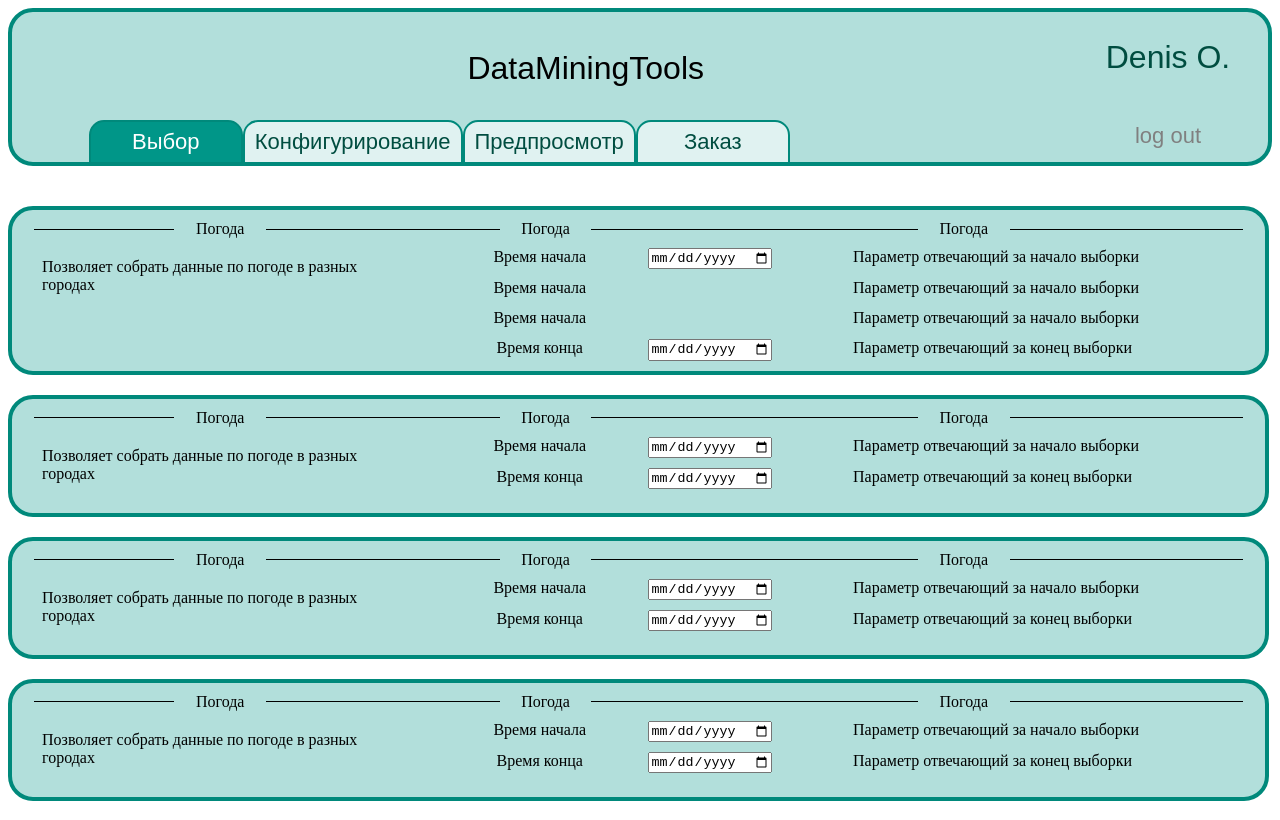
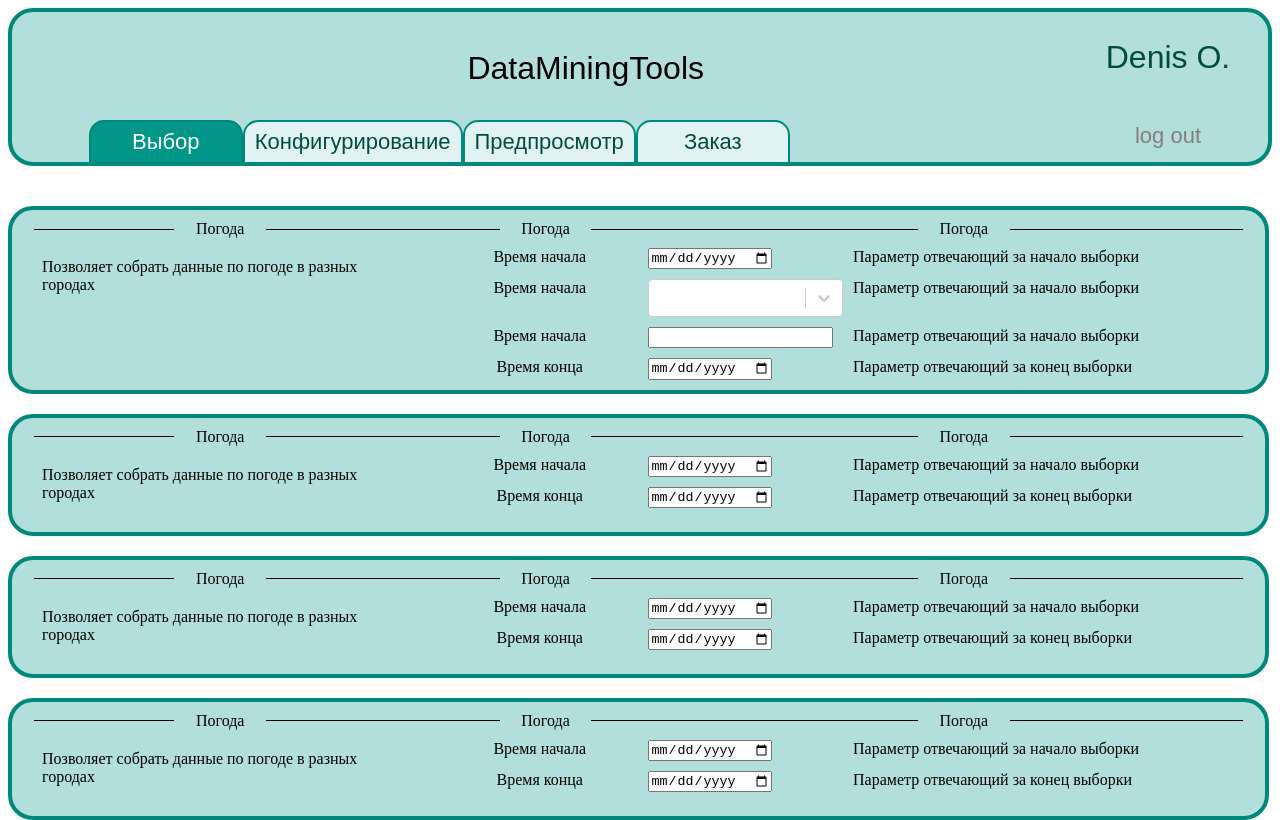
Before and after one commit to DeuSsd/dmt-web-server, a React (Create React App) app: page /apiselector/api-configure in a window 1280 px wide. Built offline with nearby package versions, Linux system fonts and the light colour scheme.

Commit message:
work on selectOne parameter in ConfigurationAPI

```diff
--- a/package.json
+++ b/package.json
@@ -15,6 +15,7 @@
     "react-redux": "^8.0.1",
     "react-router-dom": "^6.3.0",
     "react-scripts": "5.0.1",
+    "react-select": "^5.3.2",
     "react-validation": "^3.0.7",
     "sass": "^1.51.0",
     "validator": "^13.7.0",
--- a/src/Body/pages/createOrderPage/ConfiguratorAPIs/components/ConfiguratorContainerAPI/ConfiguratorContainerAPI.jsx
+++ b/src/Body/pages/createOrderPage/ConfiguratorAPIs/components/ConfiguratorContainerAPI/ConfiguratorContainerAPI.jsx
@@ -7,8 +7,6 @@ import ParameterContainerAPI from "./parameterTemplates/ParameterContainerAPI";
 const ConfiguratorContainerAPI = (props) => {
     let title = props.API.title
     let description = props.API.description
-
-
     // let ConfiguratorAPiItems = props.APIsOrderID.map((APiID) => {
     //     return (
     //         <ConfiguratorContainerAPI
--- a/src/Body/pages/createOrderPage/ConfiguratorAPIs/components/ConfiguratorContainerAPI/parameterTemplates/InputFieldPT/InputFieldPT.jsx
+++ b/src/Body/pages/createOrderPage/ConfiguratorAPIs/components/ConfiguratorContainerAPI/parameterTemplates/InputFieldPT/InputFieldPT.jsx
@@ -7,9 +7,8 @@ const InputFieldPT = (props) => {
     let onTextAreaValueChange = (e) => {
         let APiID = props.APiID
         let parameterAPI = props.parameterAPI;
-        // let typeParameterAPI = props.typeParameterAPI;
         let valueParameterAPI = e.target.value;
-        debugger
+        // debugger
         props.updateAPIParameterInputAreaCreator(APiID,parameterAPI, valueParameterAPI);
     }
 
--- a/src/Body/pages/createOrderPage/ConfiguratorAPIs/components/ConfiguratorContainerAPI/parameterTemplates/ParameterContainerAPI.jsx
+++ b/src/Body/pages/createOrderPage/ConfiguratorAPIs/components/ConfiguratorContainerAPI/parameterTemplates/ParameterContainerAPI.jsx
@@ -1,6 +1,7 @@
 import React from "react";
 import style from "./ParameterContainerAPI.module.scss"
 import InputFieldPTContainer from "./InputFieldPT/InputFieldPTContainer";
+import SelectorFieldPTContainer from "./SelectorFieldPT/SelectorFieldPTContainer";
 
 
 
@@ -10,6 +11,8 @@ const ParameterContainerAPI = (props) => {
     const parameter = props.parameterObject.parameter;
     const description = props.parameterObject.description_parameters;
     const type = props.parameterObject.type;
+    const data = props.parameterObject.data;
+    // debugger
     // value: ''
     let value = props.parameterObject.value;
     let selectElementType = () => {
@@ -21,8 +24,26 @@ const ParameterContainerAPI = (props) => {
                     APiID = {props.APiID}
                     key={parameter}
                     value={value}
-                    input_type="date"
+                    input_type={type}
                     />)
+            case 'text':
+                return (<InputFieldPTContainer
+                    parameterAPI={parameter}
+                    APiID = {props.APiID}
+                    key={parameter}
+                    value={value}
+                    input_type={type}
+                    />)
+            case 'selectOne':
+                return (<SelectorFieldPTContainer
+                    parameterAPI={parameter}
+                    APiID = {props.APiID}
+                    key={parameter}
+                    value={value}
+                    input_type={'radio'}
+                    data={data}
+                    />)
+
             default:
                 return ('')
         }
--- /dev/null
+++ b/src/Body/pages/createOrderPage/ConfiguratorAPIs/components/ConfiguratorContainerAPI/parameterTemplates/SelectorFieldPT/SelectorFieldPT.jsx
@@ -0,0 +1,52 @@
+import React, { useState } from "react";
+import Select from 'react-select';
+import style from "./SelectorFieldPT.module.scss"
+
+
+const SelectorFieldPT = (props) => {
+    const [selectedOption, setSelectedOption] = useState(props.value);
+    debugger
+
+
+    let onTextAreaValueChange = (newSelected) => {
+
+        setSelectedOption(newSelected.value)
+
+        let APiID = props.APiID
+        let parameterAPI = props.parameterAPI;
+        let valueParameterAPI = selectedOption;
+        debugger
+        props.updateAPIParameterInputAreaCreator(APiID,parameterAPI, valueParameterAPI);
+
+    }
+    const options = props.data.map((element) =>({value: element, label: element}))
+
+
+
+
+    // debugger
+    console.log(props.value)
+    return (
+        <div className={style.InputData}>
+            <div>
+                {props.text}
+            </div>
+            <div>
+                {/* <input
+                    onChange={onTextAreaValueChange}
+                    value={props.value}
+                    type={props.input_type}
+                    placeholder={props.placeholder} /> */}
+                <Select
+                    options={options}
+                    value={{value: selectedOption, label: selectedOption}}
+                    onChange={onTextAreaValueChange}
+                />
+
+            </div>
+        </div>
+    )
+}
+
+
+export default SelectorFieldPT;
```
Also changed, not shown: 1 other file (tests, documents, lock files or other folders).
